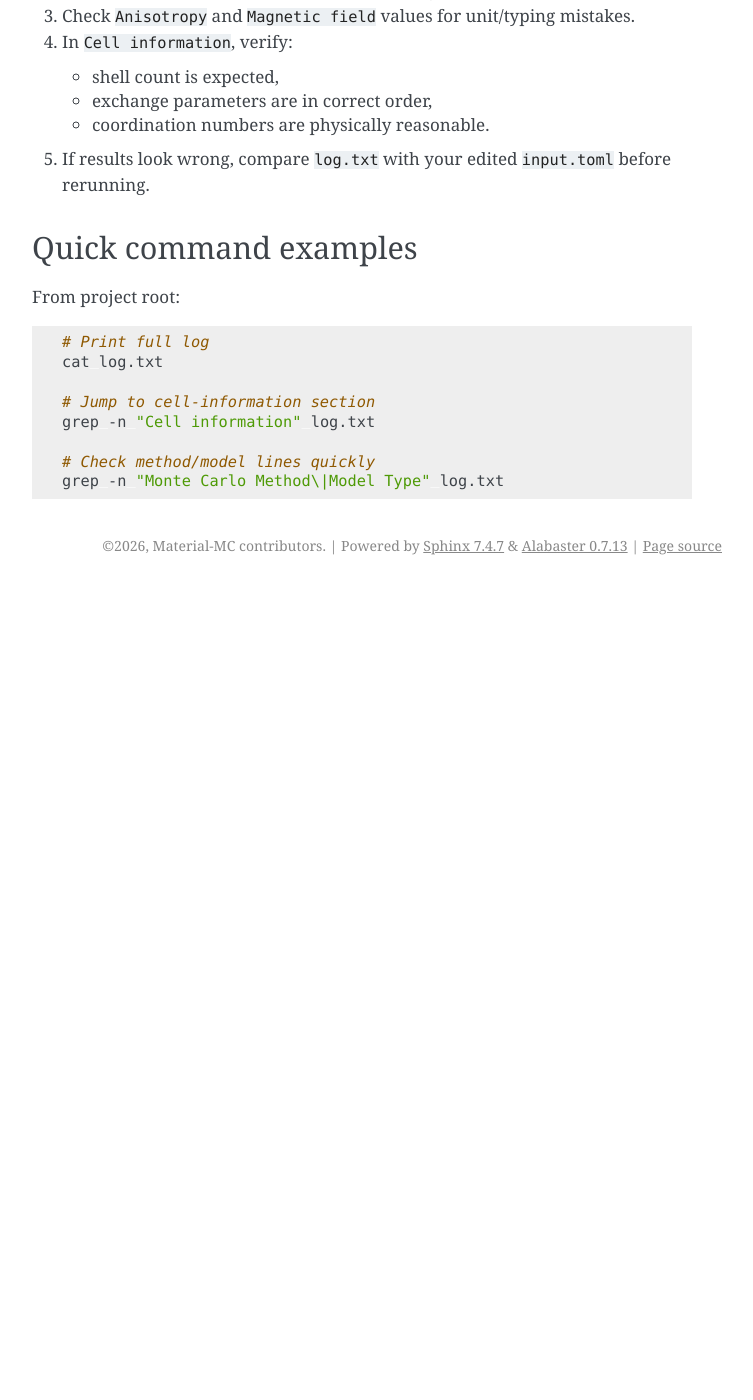
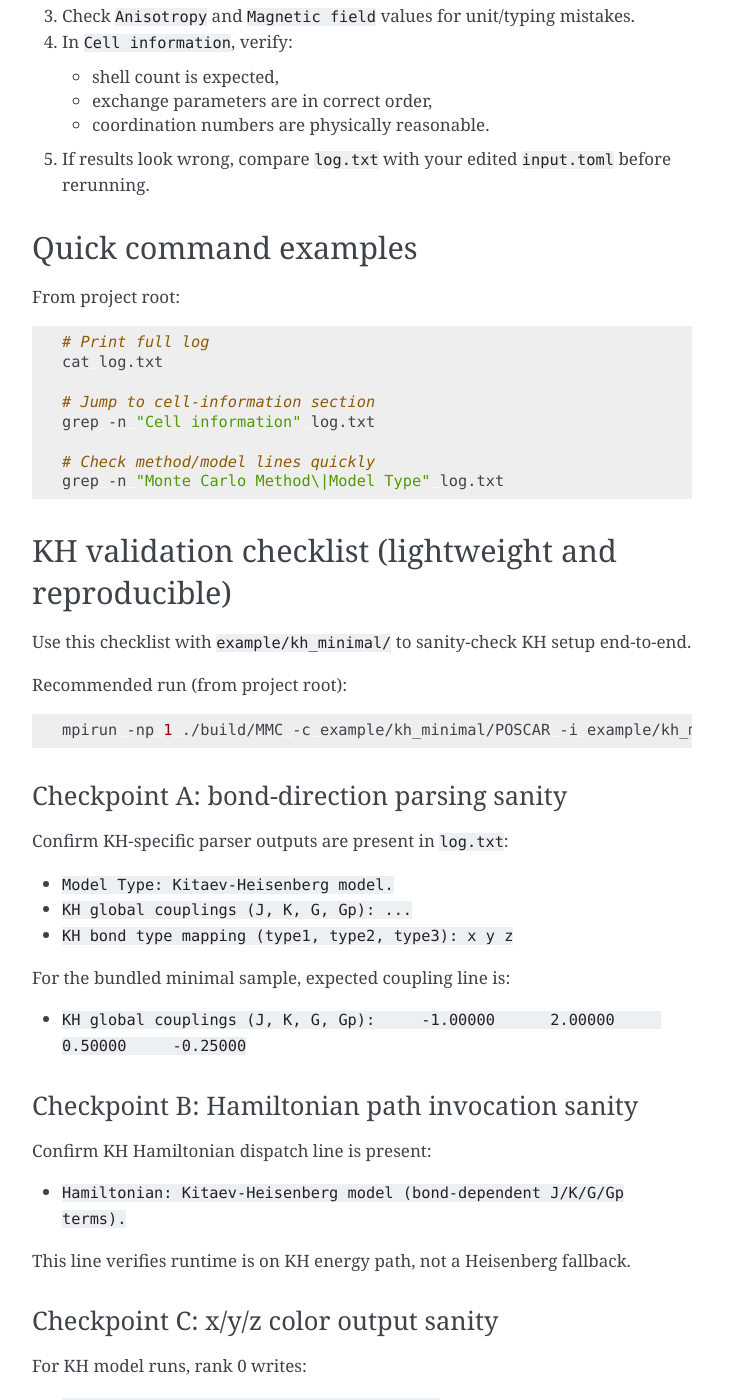
Before and after one commit to yaozhenghangma/Material-MC, a Sphinx documentation site: the page built from docs/source/log_output_tutorial.rst, in a window 1280 px wide and 1400 px high, scrolled down 2461 px. Shown: the whole window, without its empty margins (388-1141 px from the left). Built offline with Sphinx 7.4.7, drawn with Linux system fonts in a browser that asks for light colours; before the commit the page ends 3046 px from its top, so only the background shows below that; some of the changed text lies outside the part shown.

Commit message:
update kh example

```diff
--- a/docs/source/log_output_tutorial.rst
+++ b/docs/source/log_output_tutorial.rst
@@ -125,3 +125,60 @@ From project root:
 
    # Check method/model lines quickly
    grep -n "Monte Carlo Method\|Model Type" log.txt
+
+KH validation checklist (lightweight and reproducible)
+------------------------------------------------------
+
+Use this checklist with ``example/kh_minimal/`` to sanity-check KH setup end-to-end.
+
+Recommended run (from project root):
+
+.. code-block:: bash
+
+   mpirun -np 1 ./build/MMC -c example/kh_minimal/POSCAR -i example/kh_minimal/input.toml -o kh_validation_output.txt -s kh_validation_spin
+
+Checkpoint A: bond-direction parsing sanity
+~~~~~~~~~~~~~~~~~~~~~~~~~~~~~~~~~~~~~~~~~~~
+
+Confirm KH-specific parser outputs are present in ``log.txt``:
+
+- ``Model Type: Kitaev-Heisenberg model.``
+- ``KH global couplings (J, K, G, Gp): ...``
+- ``KH bond type mapping (type1, type2, type3): x y z``
+
+For the bundled minimal sample, expected coupling line is:
+
+- ``KH global couplings (J, K, G, Gp):     -1.00000      2.00000      0.50000     -0.25000``
+
+Checkpoint B: Hamiltonian path invocation sanity
+~~~~~~~~~~~~~~~~~~~~~~~~~~~~~~~~~~~~~~~~~~~~~~~~~
+
+Confirm KH Hamiltonian dispatch line is present:
+
+- ``Hamiltonian: Kitaev-Heisenberg model (bond-dependent J/K/G/Gp terms).``
+
+This line verifies runtime is on KH energy path, not a Heisenberg fallback.
+
+Checkpoint C: x/y/z color output sanity
+~~~~~~~~~~~~~~~~~~~~~~~~~~~~~~~~~~~~~~~~
+
+For KH model runs, rank 0 writes:
+
+- ``structure_initialized_kh_bond_color.vesta``
+
+In that file, verify ``VECTT`` color lines follow KH direction convention:
+
+- ``x`` bonds -> ``255 0 0`` (red)
+- ``y`` bonds -> ``0 255 0`` (green)
+- ``z`` bonds -> ``0 0 255`` (blue)
+
+Reproducibility checkpoint (same input -> same artifacts)
+~~~~~~~~~~~~~~~~~~~~~~~~~~~~~~~~~~~~~~~~~~~~~~~~~~~~~~~~~~
+
+Run the same command twice and compare checksums:
+
+.. code-block:: bash
+
+   shasum log.txt structure_initialized_kh_bond_color.vesta
+
+For identical environment and inputs, checksums should match across reruns.
```
Also changed, not shown: docs/source/input_toml_tutorial.rst (+16 -1 lines), example/kh_minimal/VALIDATION_CHECKLIST.md (added, +58 -0 lines), 5 other files.
